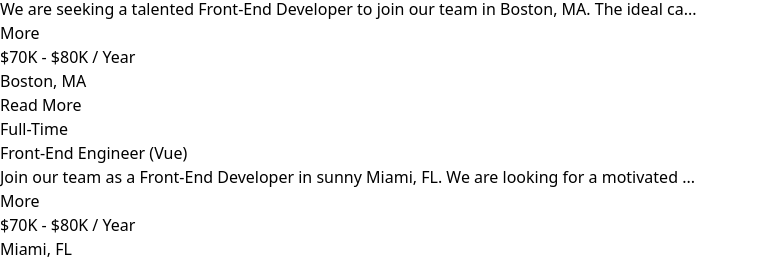
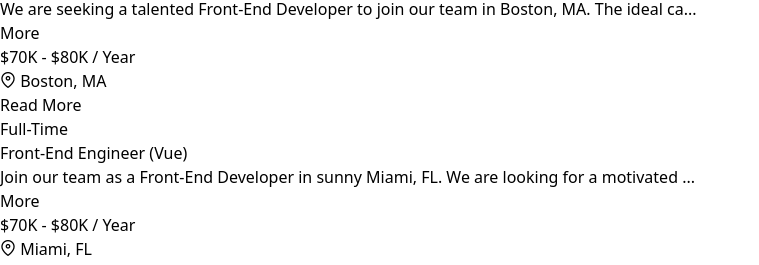
Before and after one commit to JoshEthan/vue-job-site-frontend, a Vue app: page / in a window 1280 px wide. Shown: the part 533-798 px from the top of the page, without its empty margins (0-759 px from the left). Built offline with nearby package versions, Linux system fonts and the light colour scheme.

Commit message:
Added Icons library

```diff
--- a/package.json
+++ b/package.json
@@ -9,6 +9,7 @@
     "preview": "vite preview"
   },
   "dependencies": {
+    "primeicons": "^7.0.0",
     "vue": "^3.4.29"
   },
   "devDependencies": {
--- a/src/components/JobListing.vue
+++ b/src/components/JobListing.vue
@@ -47,7 +47,7 @@
 
       <div class="flex flex-col lg:flex-row justify-between mb-4">
         <div class="text-orange-700 mb-3">
-          <i class="fa-solid fa-location-dot text-lg"></i>
+          <i class="pi pi-map-marker text-orange-700"></i>
           {{ job.location }}
         </div>
         <a
```
Also changed, not shown: src/main.js (+5 -4 lines), 1 other file (tests, documents, lock files or other folders).
